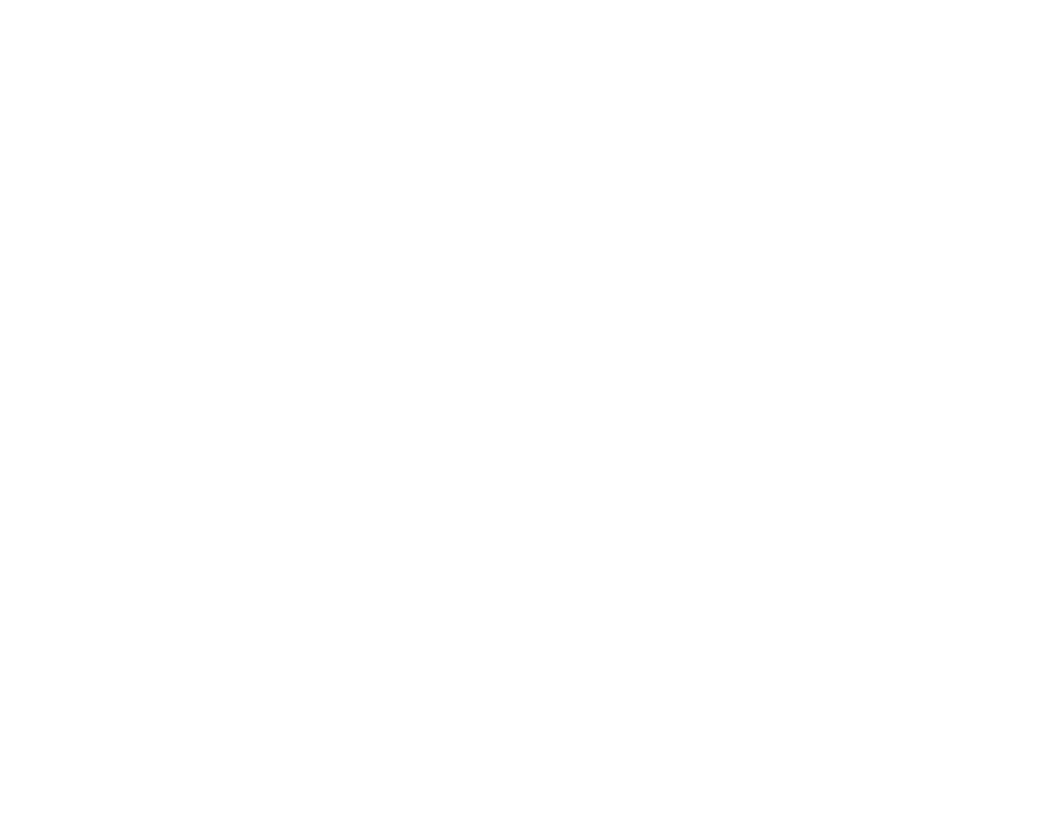
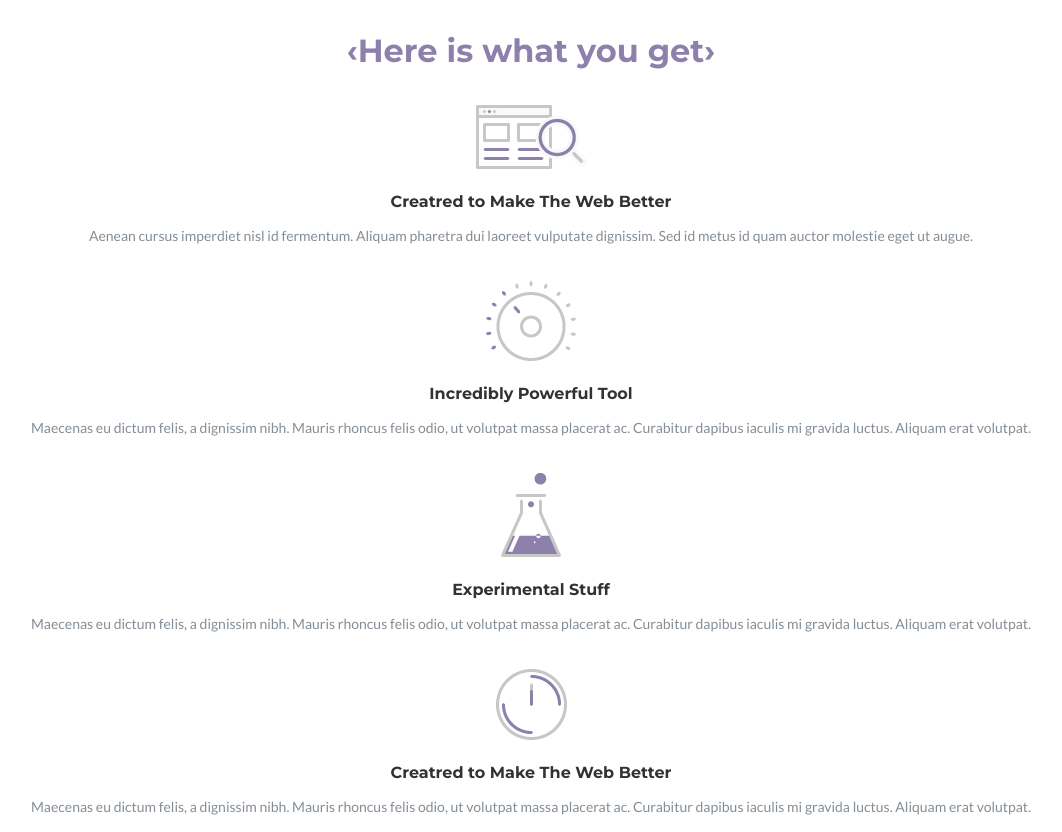
Before and after one commit to IraKaleniuk/step-project-forkio, a website: page index.html in a window 1280 px wide. Shown: the whole page, without its empty margins (109-1171 px from the left). Before the commit the page ends 800 px from the top, so only its background shows below. Drawn offline with nearby package versions, Linux system fonts and the light colour scheme; files that its build step writes are made by us from their sources; files whose address does not match are found by name.

Commit message:
init branch

```diff
--- a/index.html
+++ b/index.html
@@ -1,21 +1,62 @@
 <!DOCTYPE html>
 <html lang="en">
+
 <head>
 	<meta charset="UTF-8">
 	<title>Forkio</title>
 	<link rel="stylesheet" href="./dist/css/style.min.css">
 	<link rel="preconnect" href="https://fonts.googleapis.com">
 	<link rel="preconnect" href="https://fonts.gstatic.com" crossorigin>
-    <link href="https://fonts.googleapis.com/css2?family=Lato:ital,wght@0,400;1,700&family=Montserrat:wght@400;700&display=swap" rel="stylesheet">
+	<link
+		href="https://fonts.googleapis.com/css2?family=Lato:ital,wght@0,400;1,700&family=Montserrat:wght@400;700&display=swap"
+		rel="stylesheet">
 	<meta name="viewport" content="width=device-width,initial-scale=1.0">
 </head>
+
 <body>
 	<div class="wrap">
 		<header class="header">
 		</header>
 		<main class="main">
+			<section class="features">
+				<div class="container">
+					<h3 class="features__title">
+						&#8249;Here is what you get&#8250;
+					</h3>
+					<ul class="features__benefits benefit">
+						<li class="benefit__item">
+							<img src="./dist/img/features/icon-1.png" alt="" class="benefite__image">
+							<h4 class="benefite__title">Creatred to Make The Web Better</h4>
+							<p class="benefite__subtitle">Aenean cursus imperdiet nisl id fermentum. Aliquam pharetra dui
+								laoreet vulputate dignissim. Sed id metus id quam auctor molestie eget ut augue.</p>
+						</li>
+						<li class="benefit__item">
+							<img src="./dist/img/features/icon-2.png" alt="" class="benefite__image">
+							<h4 class="benefite__title">Incredibly Powerful Tool</h4>
+							<p class="benefite__subtitle">Maecenas eu dictum felis, a dignissim nibh. Mauris rhoncus felis
+								odio, ut volutpat massa placerat ac. Curabitur dapibus iaculis mi gravida luctus. Aliquam erat
+								volutpat.</p>
+						</li>
+						<li class="benefit__item">
+							<img src="./dist/img/features/icon-3.png" alt="" class="benefite__image">
+							<h4 class="benefite__title">Experimental Stuff</h4>
+							<p class="benefite__subtitle">Maecenas eu dictum felis, a dignissim nibh. Mauris rhoncus felis
+								odio, ut volutpat massa placerat ac. Curabitur dapibus iaculis mi gravida luctus. Aliquam erat
+								volutpat.</p>
+						</li>
+						<li class="benefit__item">
+							<img src="./dist/img/features/icon-4.png" alt="" class="benefite__image">
+							<h4 class="benefite__title">Creatred to Make The Web Better</h4>
+							<p class="benefite__subtitle">Maecenas eu dictum felis, a dignissim nibh. Mauris rhoncus felis
+								odio, ut volutpat massa placerat ac. Curabitur dapibus iaculis mi gravida luctus. Aliquam erat
+								volutpat.</p>
+						</li>
+					</ul>
+				</div>
+			</section>
 		</main>
 	</div>
 	<script src="./dist/js/scripts.min.js"></script>
 </body>
+
 </html>
--- a/src/scss/global.scss
+++ b/src/scss/global.scss
@@ -1,5 +1,10 @@
+.wrap {
+	font-family: "Montserrat", sans-serif;
+	font-style: normal;
+	font-weight: 400;
+}
 .container {
-  width: 340px;
+	max-width: 340px;
 	margin-right: auto;
 	margin-left: auto;
 	padding-left: 10px;
--- a/src/scss/modules/features.scss
+++ b/src/scss/modules/features.scss
@@ -0,0 +1,43 @@
+.features {
+}
+.container {
+}
+.features__title {
+	font-weight: 700;
+	font-size: 32px;
+	line-height: 38px;
+	text-align: center;
+	color: #8d81ac;
+}
+.features__benefits {
+	// display: flex;
+	// flex-direction: column;
+}
+.benefit {
+	padding: 0;
+}
+.benefit__item {
+	list-style-type: none;
+}
+.benefite__image {
+	display: block;
+	margin: 0 auto;
+	margin-top: 35px;
+	margin-bottom: 25px;
+}
+.benefite__title {
+	font-size: 16px;
+	line-height: 16px;
+	text-align: center;
+	color: #323232;
+	margin-bottom: 15px;
+}
+.benefite__subtitle {
+	font-family: "Lato";
+	font-style: normal;
+	font-weight: 400;
+	font-size: 14px;
+	line-height: 21px;
+	text-align: center;
+	color: #848e97;
+}
```
Also changed, not shown: src/scss/style.scss (line endings or trailing spaces). Lines whose indentation alone changed are shown as unchanged.
